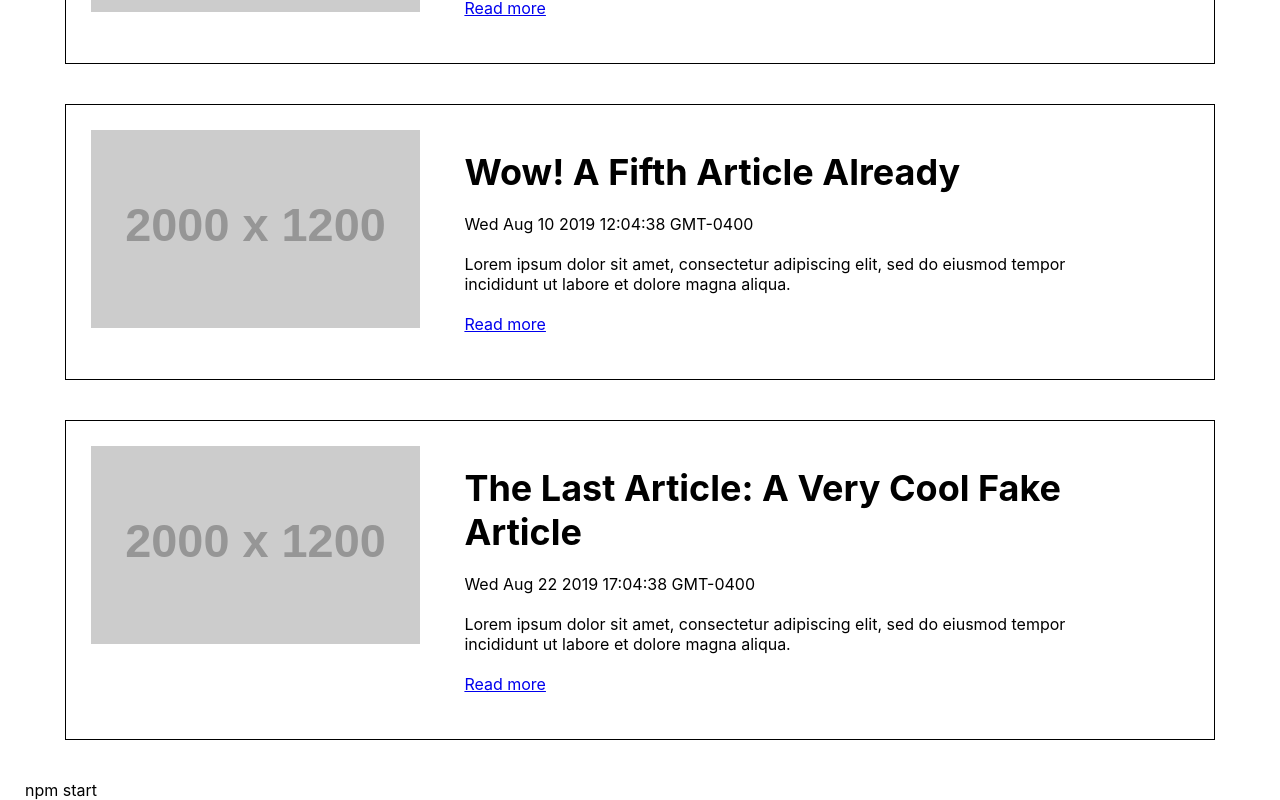
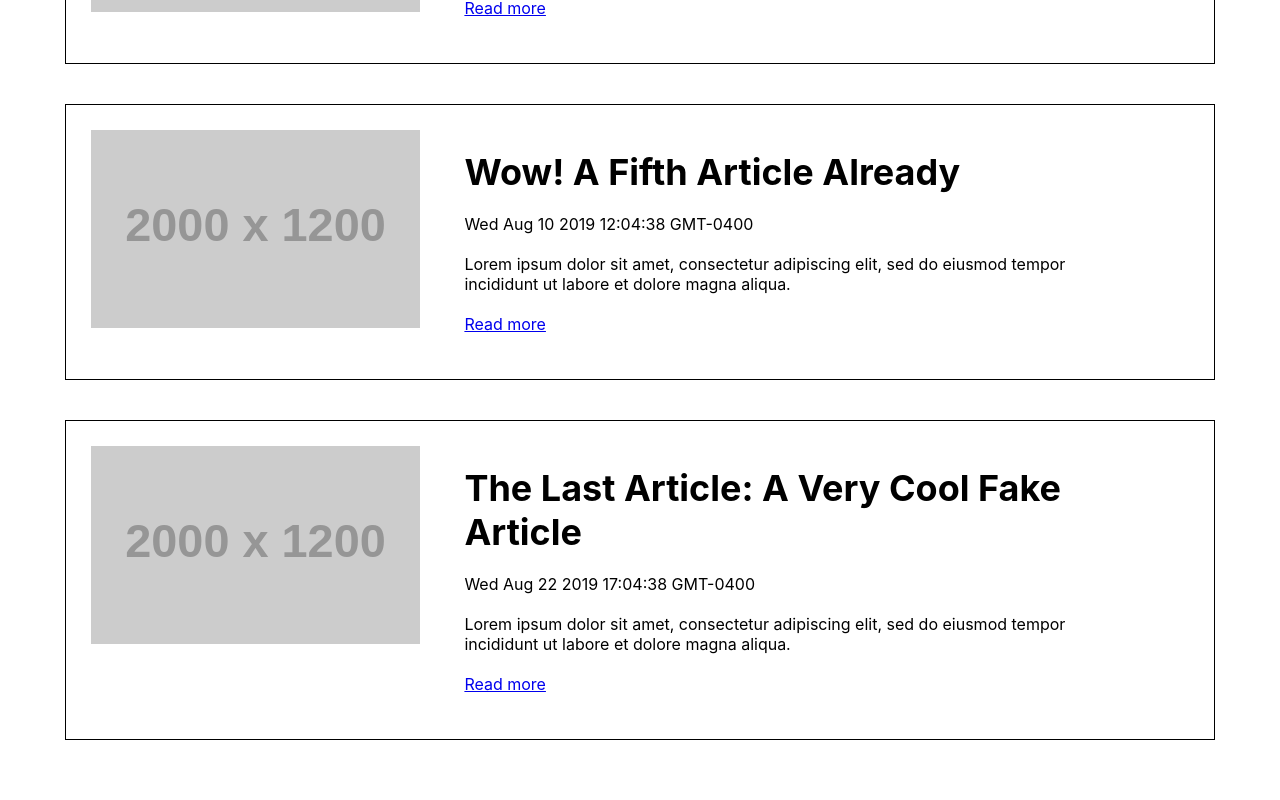
Before and after one commit to jeffzhkw/Dynamic-Web-Exercise-One, a React (Create React App) app: page / in a window 1280 px wide. Shown: the part 1337-2137 px from the top of the page. Built offline with nearby package versions, Linux system fonts and the light colour scheme.

Commit message:
format redundant

```diff
--- a/src/App.js
+++ b/src/App.js
@@ -30,7 +30,6 @@ function App() {
 
         </Switch>
       </Router>
-      <header>npm start</header>
     </div>
   );
 }
```
